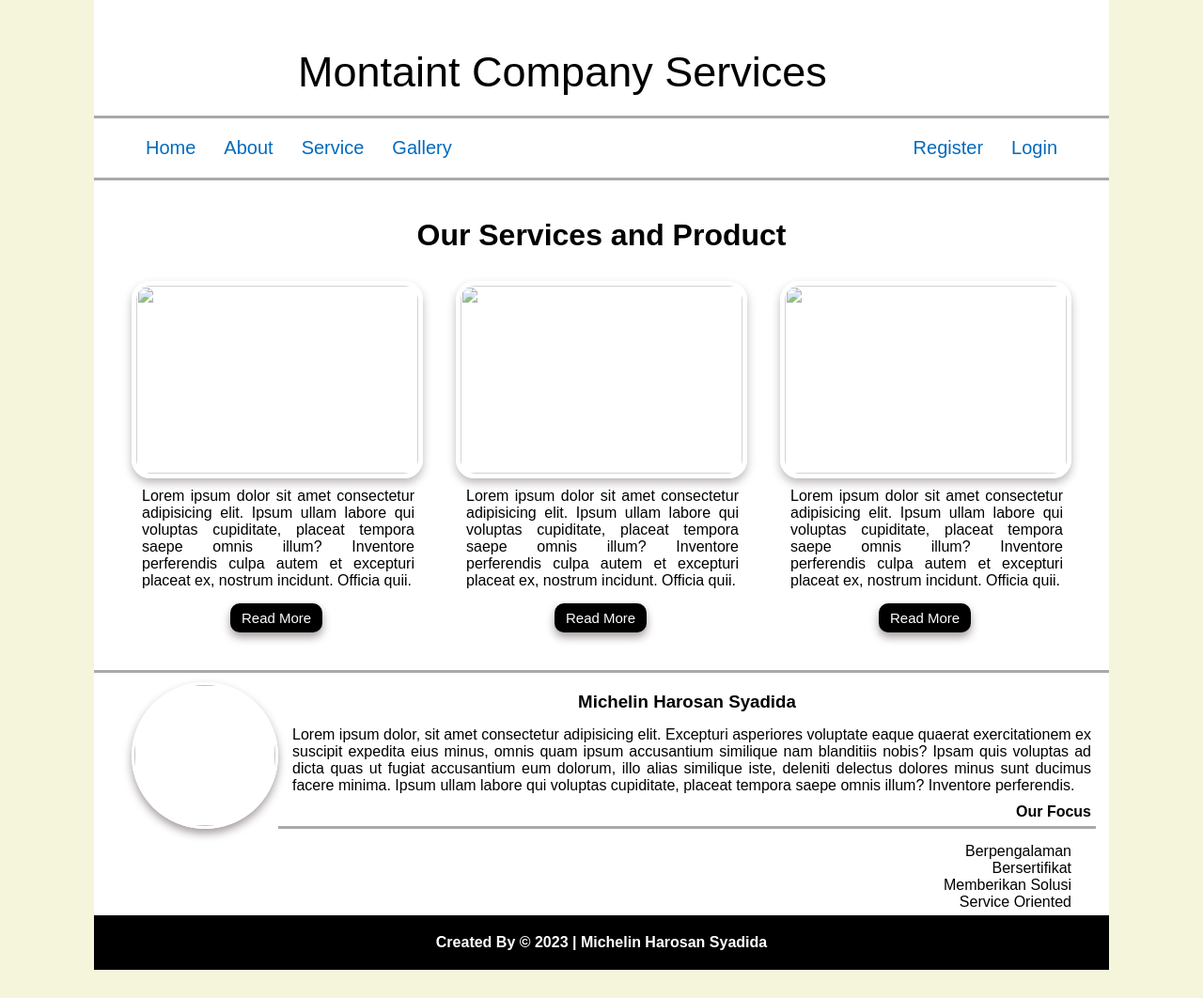
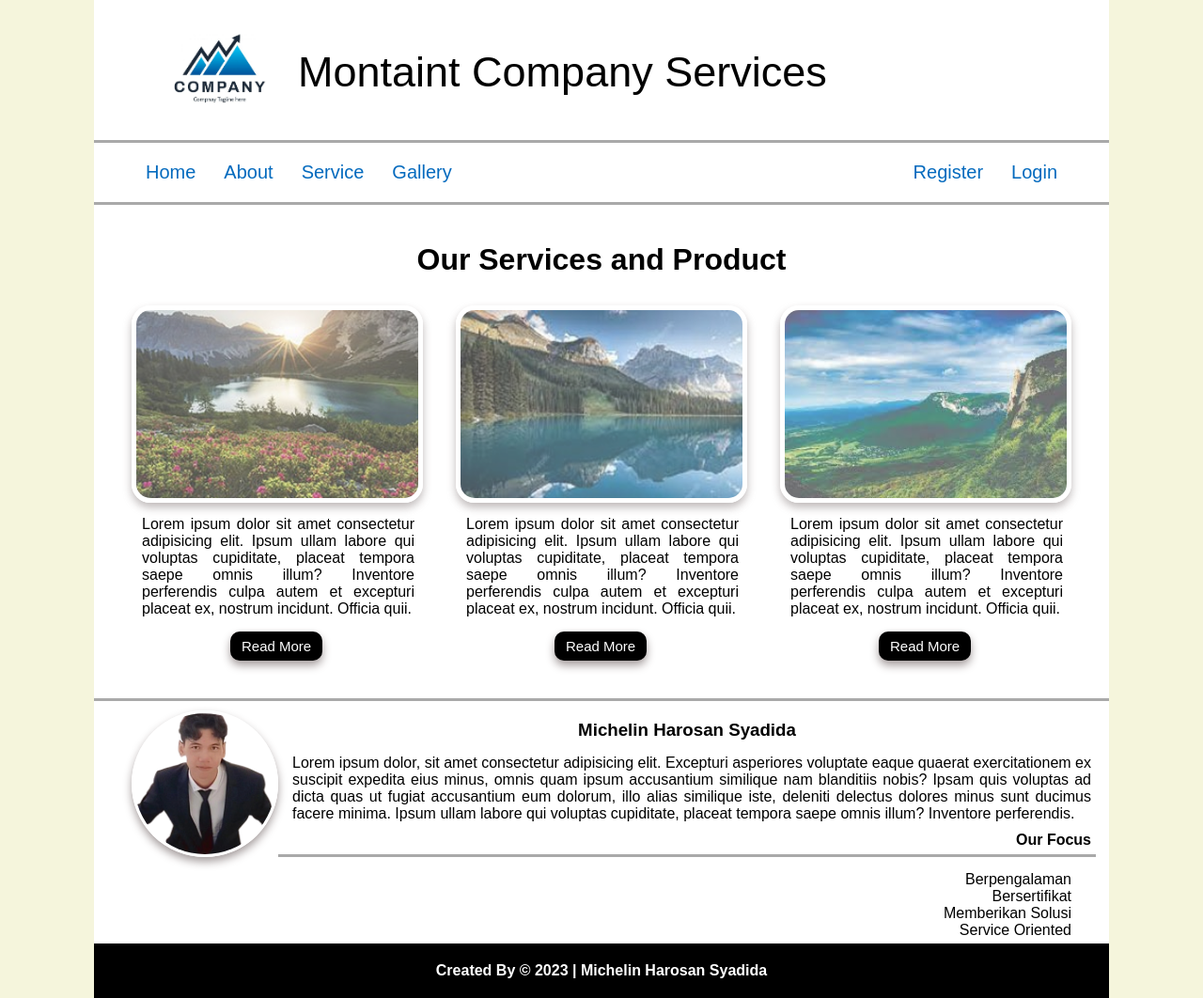
Before and after one commit to harsya05/Tugas02-VSGA.github.io, a plain HTML site: page index.html in a window 1280 px wide. Shown: the whole page at 94% size. Before the commit the page ends 1032 px from the top, so only its background shows below. Drawn offline with Linux system fonts and the light colour scheme; files that its build step writes are made by us from their sources.

Commit message:
Update index.html

```diff
--- a/index.html
+++ b/index.html
@@ -7,16 +7,16 @@
     <!-- Icon Title -->
     <link
       rel="icon"
-      href="assets/Title/IconTitle.png"
+      href="IconTitle.png"
       type=""
       class="IconTitle"
     />
     <!-- CSS -->
-    <link rel="stylesheet" href="assets/style.css" />
+    <link rel="stylesheet" href="style.css" />
   </head>
   <body>
     <div class="header" id="header">
-      <img src="assets/Picture/Header.jpeg" alt="" />
+      <img src="Header.jpeg" alt="" />
       <h1>Montaint Company Services</h1>
     </div>
     <div class="nav">
@@ -39,7 +39,7 @@
     <div class="service" id="gallery">
       <div class="box-service">
         <div class="image">
-          <img src="assets/Picture/Mainsection3.jpeg" alt="" />
+          <img src="Mainsection3.jpeg" alt="" />
         </div>
         <p>
           Lorem ipsum dolor sit amet consectetur adipisicing elit. Ipsum ullam
@@ -51,7 +51,7 @@
       </div>
       <div class="box-service">
         <div class="image">
-          <img src="assets/Picture/Mainsection2.jpeg" alt="" />
+          <img src="Mainsection2.jpeg" alt="" />
         </div>
         <p>
           Lorem ipsum dolor sit amet consectetur adipisicing elit. Ipsum ullam
@@ -63,7 +63,7 @@
       </div>
       <div class="box-service">
         <div class="image">
-          <img src="assets/Picture/Mainsection.jpeg" alt="" />
+          <img src="Mainsection.jpeg" alt="" />
         </div>
         <p>
           Lorem ipsum dolor sit amet consectetur adipisicing elit. Ipsum ullam
@@ -76,7 +76,7 @@
     </div>
 
     <div class="about" id="about">
-      <img src="assets/Picture/FotoKu.png" alt="" />
+      <img src="FotoKu.png" alt="" />
       <div class="text">
         <h3>Michelin Harosan Syadida</h3>
         <p>
```
